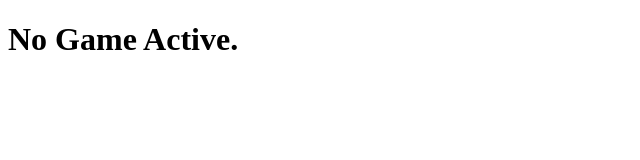
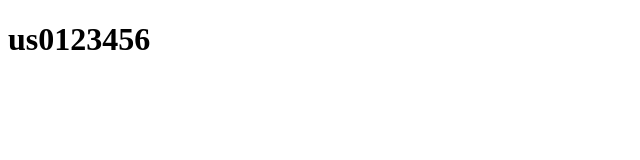
Before and after one commit to procoder26/smashcode, a plain HTML site: page index.html in a window 1280 px wide. Shown: the whole page, without its empty margins (0-640 px from the left). Drawn offline with Linux system fonts and the light colour scheme.

Commit message:
Update index.html

```diff
--- a/index.html
+++ b/index.html
@@ -14,7 +14,7 @@
 
 <body>
     <div>
-      <h1>No Game Active.</h1>
+      <h1>us0123456</h1>
     </div>
 
     <script>
```
